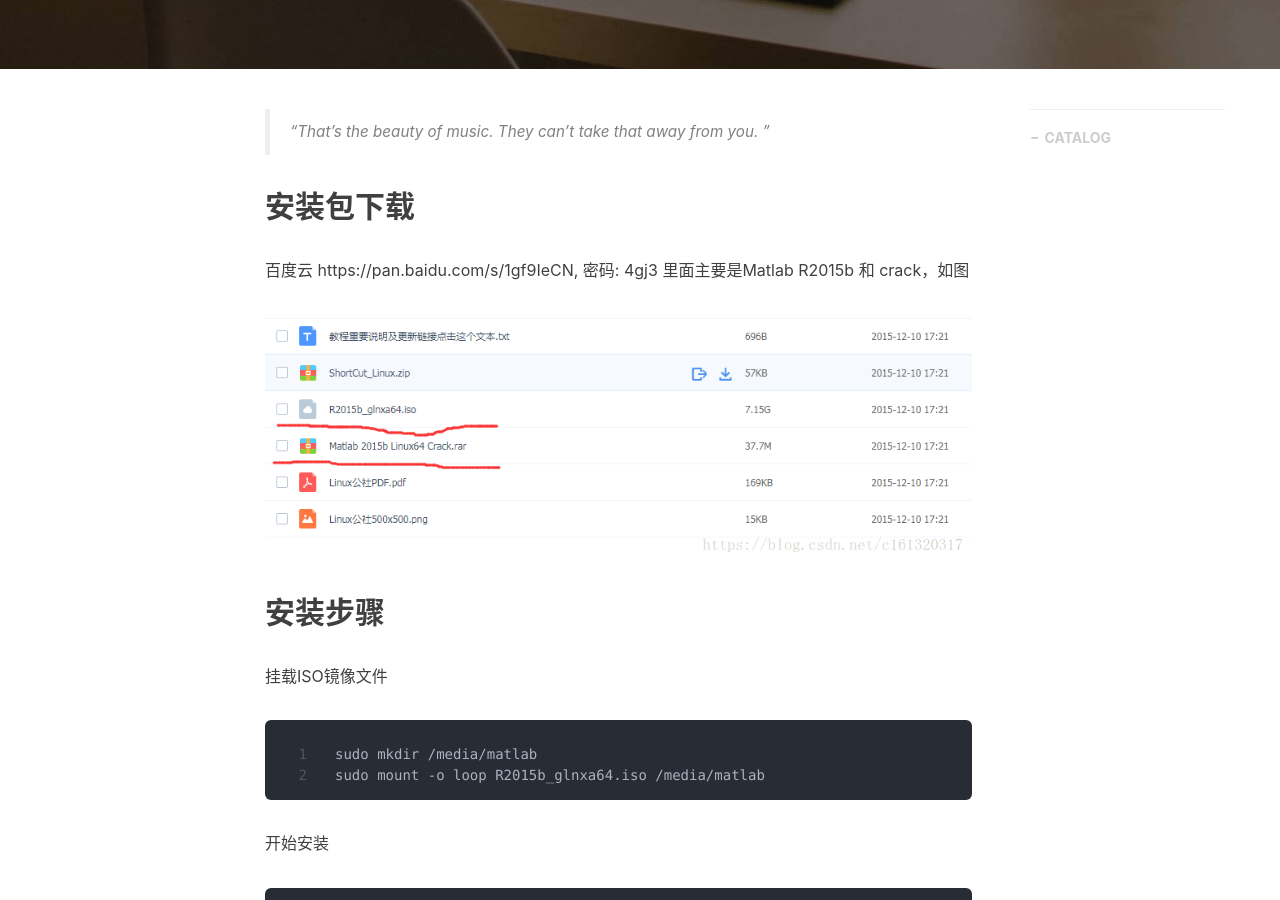
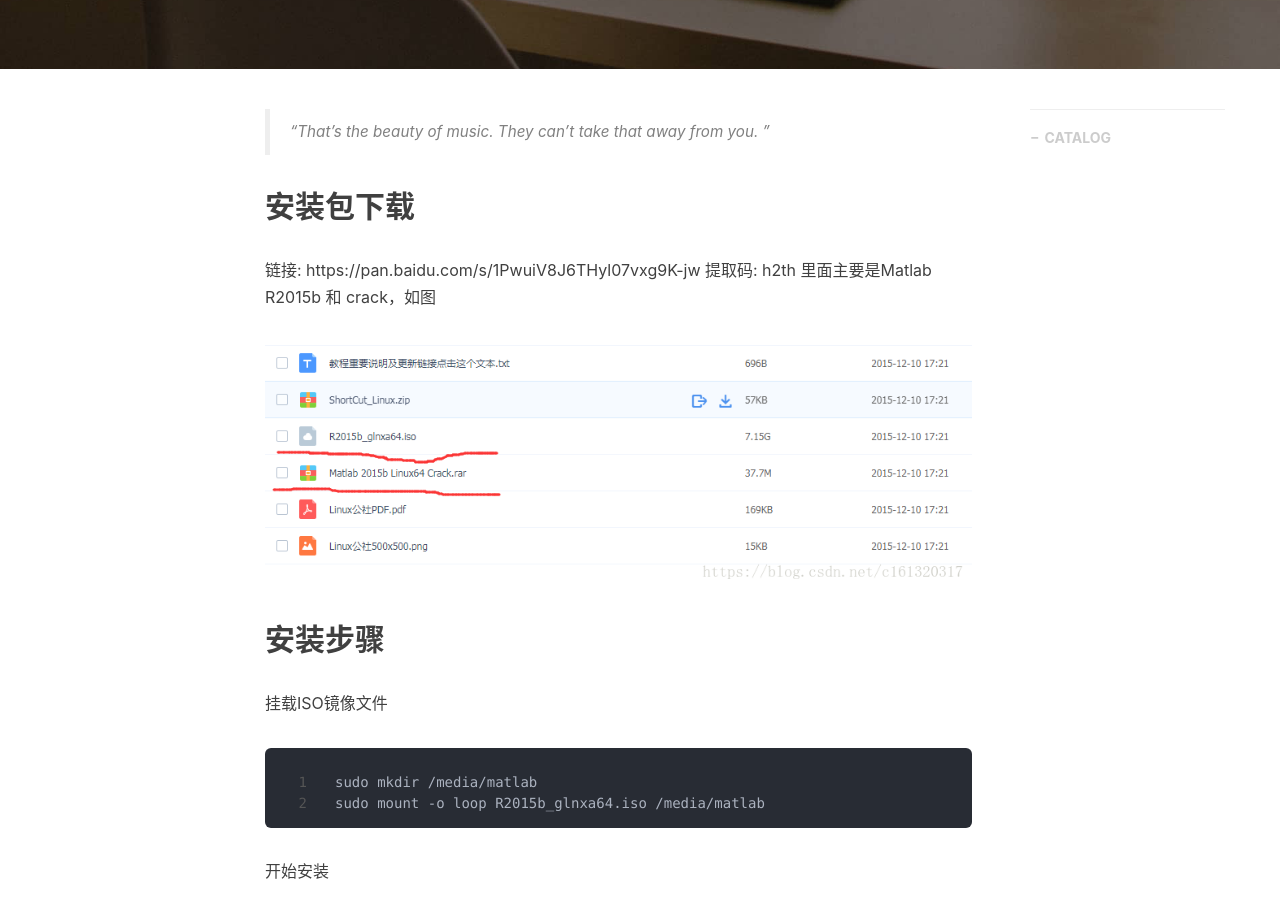
Before and after one commit to chenljian/chenljian.github.io, a Jekyll site: the page built from _posts/2019-08-01-ubuntu安装matlab.markdown, in a window 1280 px wide and 900 px high, scrolled down 514 px. Built offline with Jekyll 4.4.1, drawn with Linux system fonts in a browser that asks for light colours; nearby versions of some CDN libraries; comment, search, counter and statistics services are not loaded.

Commit message:
modify post ubuntu x

```diff
--- a/_posts/2019-08-01-ubuntu安装matlab.markdown
+++ b/_posts/2019-08-01-ubuntu安装matlab.markdown
@@ -16,7 +16,7 @@
 <p id = "build"></p>
 ## 安装包下载
 
-百度云 https://pan.baidu.com/s/1gf9IeCN, 密码: 4gj3
+链接: https://pan.baidu.com/s/1PwuiV8J6THyl07vxg9K-jw 提取码: h2th
 里面主要是Matlab R2015b 和 crack，如图
 
 ![](/img/in-post/post-eleme-pwa/Architecture.png)
```
